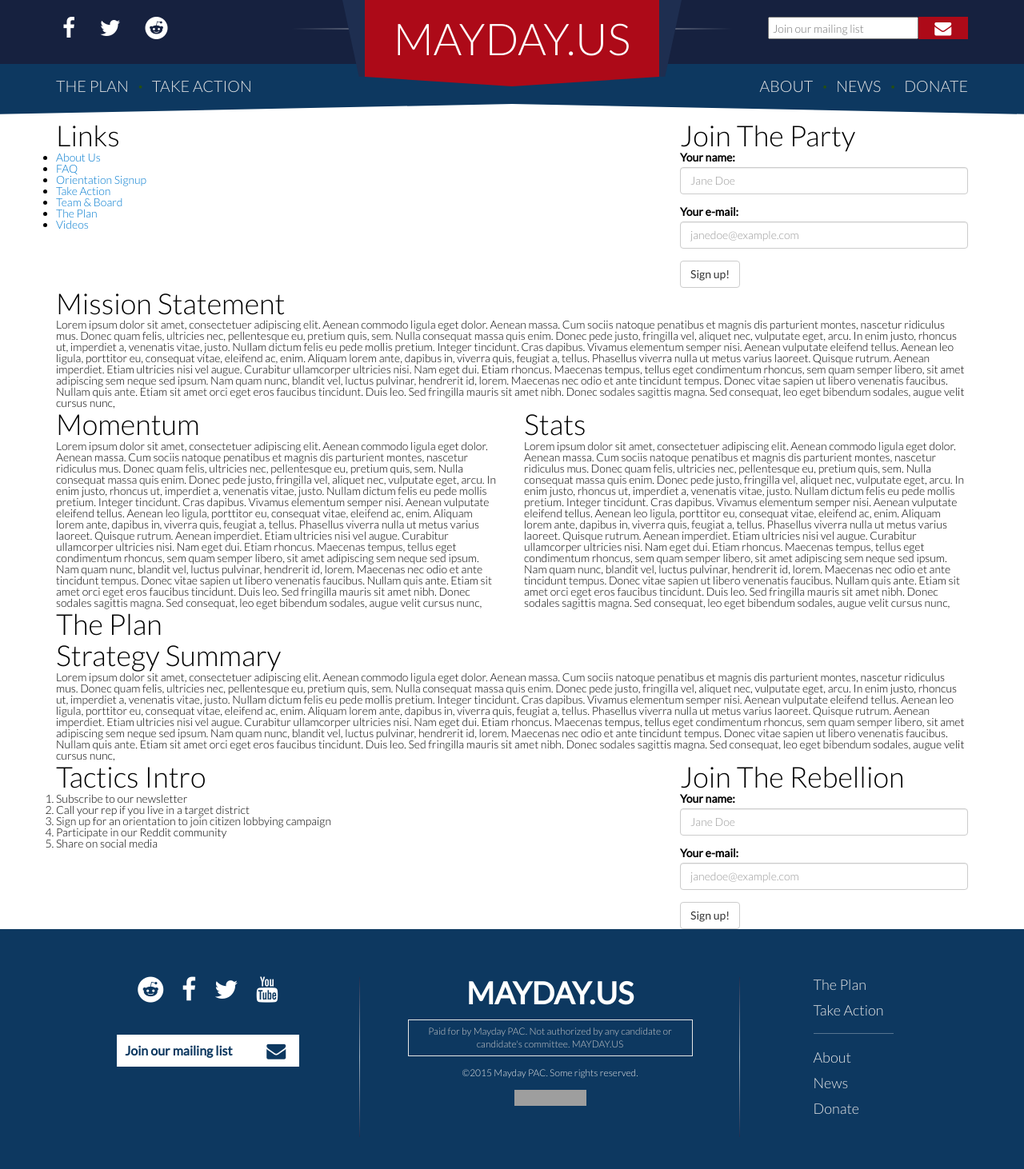
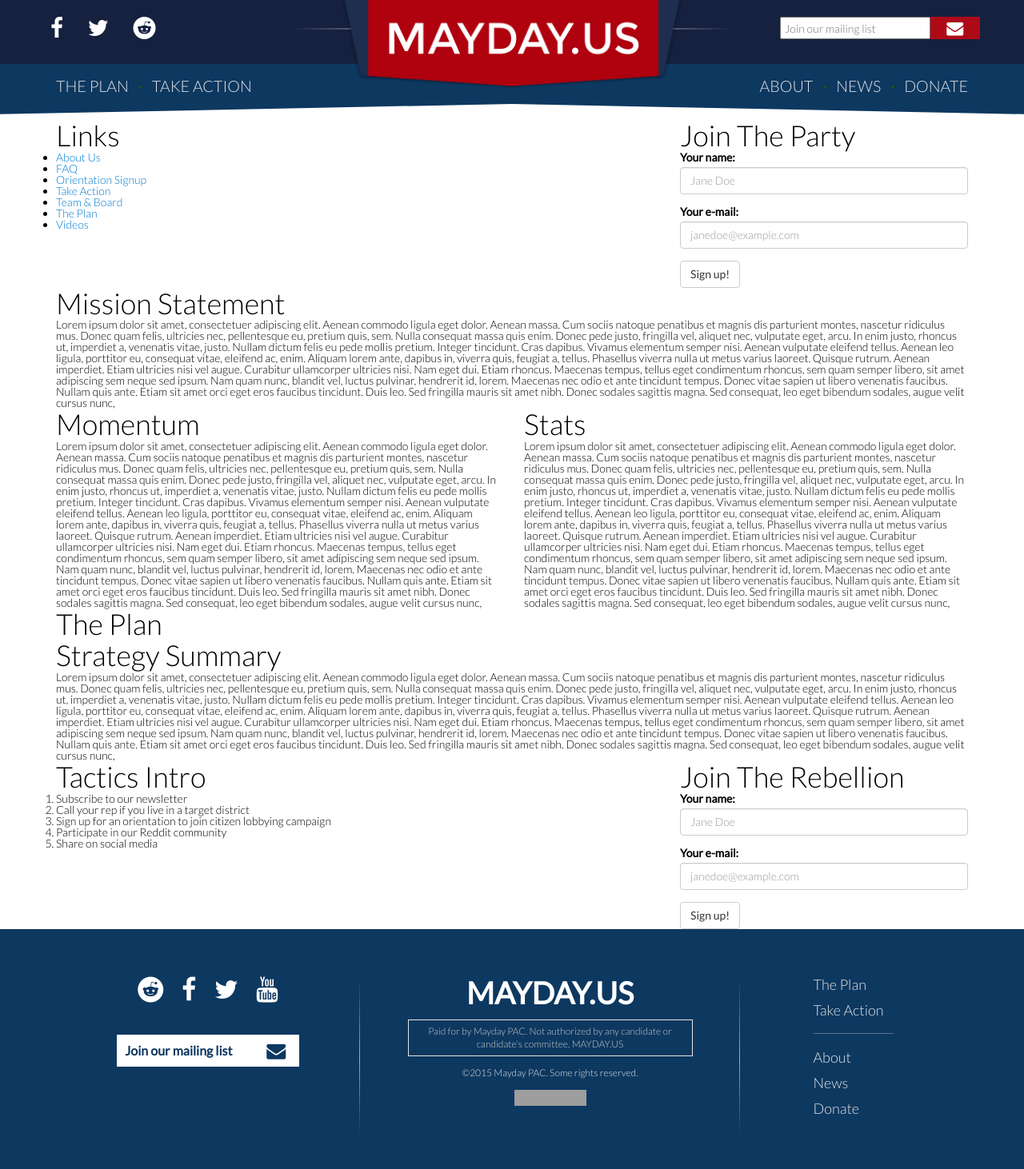
Before and after one commit to MayOneUS/mayday-2.0-frontend, a Jekyll site: the page built from index.html, in a window 1280 px wide. Shown: the whole page at 80% size. Built offline with Jekyll 4.4.1, drawn with Linux system fonts in a browser that asks for light colours; nearby versions of some CDN libraries; grey boxes are pictures that could not be loaded.

Commit message:
header logo as an image

```diff
--- a/_includes/header.html
+++ b/_includes/header.html
@@ -6,14 +6,7 @@
         <i class="fa fa-2x fa-twitter"></i>
         <a href="http://www.reddit.com/r/maydaypac"><i class="fa fa-2x fa-reddit"></i></a>
       </div>
-      <div class="center-ribbon">
-        <div class="trapezoid">
-          <div class="left-triangle"></div>
-          <div class="ribbon-rectangle">MAYDAY.US</div>
-          <div class="right-triangle"></div>
-        </div>
-        <div class="triangle-down"></div>
-      </div>
+      <div class="logo"><img src="/images/web_logo_2x.png"></div>
       <div class="search-section-right hidden-xs">
         <form>
           <input type="email" placeholder="Join our mailing list"/>
@@ -22,8 +15,8 @@
           </button>
         </form>
       </div>
+    <div class="fade-line hidden-xs hidden-sm"></div>
     </div>
-    <div class="fade-line hidden-xs hidden-sm"></div>
   </div>
   <div class="sub-nav">
     <div class="container">
--- a/_sass/_layout.scss
+++ b/_sass/_layout.scss
@@ -5,11 +5,13 @@
   .top-nav {
     background-color: $navy-blue-color;
     height: 80px;
+    .container {
+      position: relative;
       .icon-bar-left {
-      margin-left: 8px;
-      float: left;
+        position: absolute;
+        left: 8px;
+        top: 21px;
         width: 30%;
-      margin-top: 1.5em;
         height: 2em;
         i {
           color: white;
@@ -17,111 +19,38 @@
         }
       }
 
-    .center-ribbon {
-      z-index: 99;
-      display: inline-block;
-      position: absolute;
-      left: 50%;
-      top: 0;
-
-      width: 296px;
-      margin-left: -148px;
-      font-size: 38px;
+      .logo {
+        width: 280px;
         @include tablet {
-        width: 322px;
-        margin-left: -161px;
-        font-size: 42px;
+          width: 380px;
         }
         @include small-desktop {
-        width: 368px;
-        margin-left: -184px;
-        font-size: 48px;
+          width: 434px;
         }
         @include large-desktop {
-        width: 424px;
-        margin-left: -212px;
-        font-size: 55px;
+          width: 434px;
         }
-
-      .trapezoid {
-        height: 96px;
-        overflow: hidden;
-        .left-triangle {
-          float: left;
-          width: 0;
-          height: 0;
-          border-style: solid;
-          border-width: 0 28px 130px 0;
-          border-color: transparent $navy-blue-mid-color transparent transparent;
-          -moz-transform: scale(.9999);
-        }
-        .ribbon-rectangle {
-          float: left;
-          text-align: center;
-          color: white;
-          padding-top: 5%;
-          background-color: $dark-red-color;
-          height: 100%;
-          width: 240px;
-
-          @include tablet {
-            width: 266px;
-          }
-          @include small-desktop {
-            width: 312px;
-          }
-          @include large-desktop {
-            width: 368px;
-          }
-        }
-        .right-triangle {
-          float: right;
-          width: 0;
-          height: 0;
-          border-style: solid;
-          border-width: 130px 28px 0 0;
-          border-color: $navy-blue-mid-color transparent transparent transparent;
-          -moz-transform: scale(.9999);
-        }
-
-      }
-      .triangle-down {
-        width: 0;
-        height: 0;
-        border-style: solid;
-        margin-left: 28px;
-        border-color: $dark-red-color transparent transparent transparent;
-
-        border-width: 9px 120px 0 120px;
-        @include tablet {
-          border-width: 10px 133px 0 133px;
-        }
-        @include small-desktop {
-          border-width: 11px 156px 0 156px;
-        }
-        @include large-desktop {
-          border-width: 12px 184px 0 184px;
-        }
-
-        -moz-transform: scale(.9999);
+        margin: 0 auto;
+        img {
+          position: relative;
+          z-index: 99;
         }
       }
       .search-section-right {
         z-index: 99;
-      position: relative;
-      float: right;
+        position: absolute;
+        top: 21px;
+        right: 0px;
         text-align: right;
-      width: 30%;
-      margin-top: 1.5em;
         form {
           display: inline-block;
 
           width: 200px;
           @include tablet {
-          width: 200px;
+            width: 180px;
           }
           @include small-desktop {
-          width: 250px;
+            width: 230px;
           }
           @include large-desktop {
             width: 250px;
@@ -164,6 +93,8 @@
         background: black;
         background: -webkit-radial-gradient(circle, #ffffff, $navy-blue-color);
         background: radial-gradient(circle, #ffffff, $navy-blue-color);
+        z-index: 0;
+      }
     }
   }
 
@@ -203,6 +134,7 @@
 
   .bottom-taper {
     position: relative;
+    overflow: hidden;
     width: 100%;
     height: 20px;
     text-align: center;
```
Also changed, not shown: images/web_logo_2x.png (added). Lines whose indentation alone changed are shown as unchanged.
